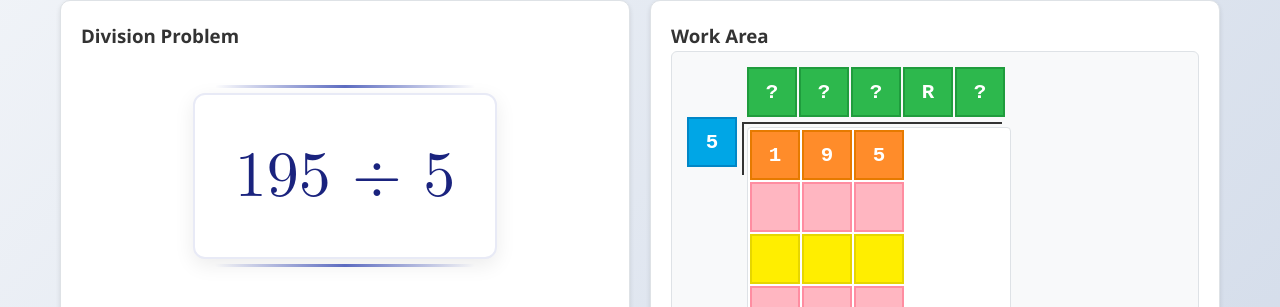
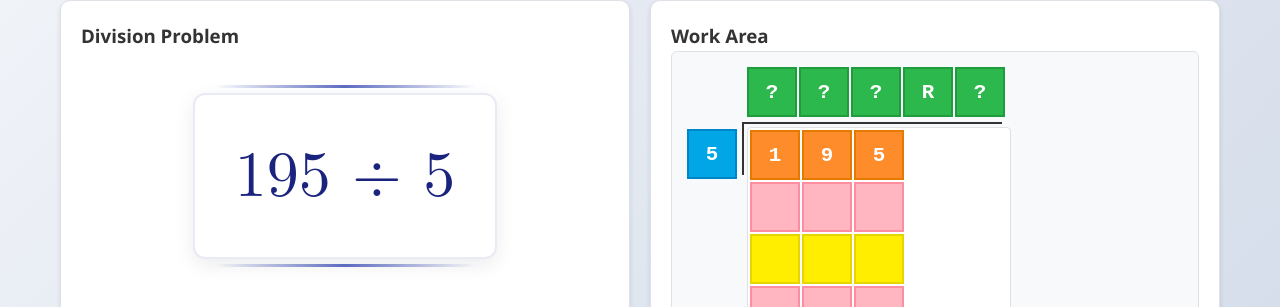
Before and after one commit to ZBZFirst/Math, a Jekyll site: the page built from division.md, in a window 1280 px wide. Shown: the part 328-635 px from the top of the page. Built offline with Jekyll 4.4.1, drawn with Linux system fonts in a browser that asks for light colours.

Commit message:
Update division.css

```diff
--- a/assets/css/division.css
+++ b/assets/css/division.css
@@ -283,7 +283,7 @@
 .divisor-section {
     position: absolute;
     left: 0;
-    top: 50px; /* Align with first row of work grid */
+    top: 62px; /* Align with first row of work grid */
     width: 50px;
     height: 500px;
     display: flex;
```
